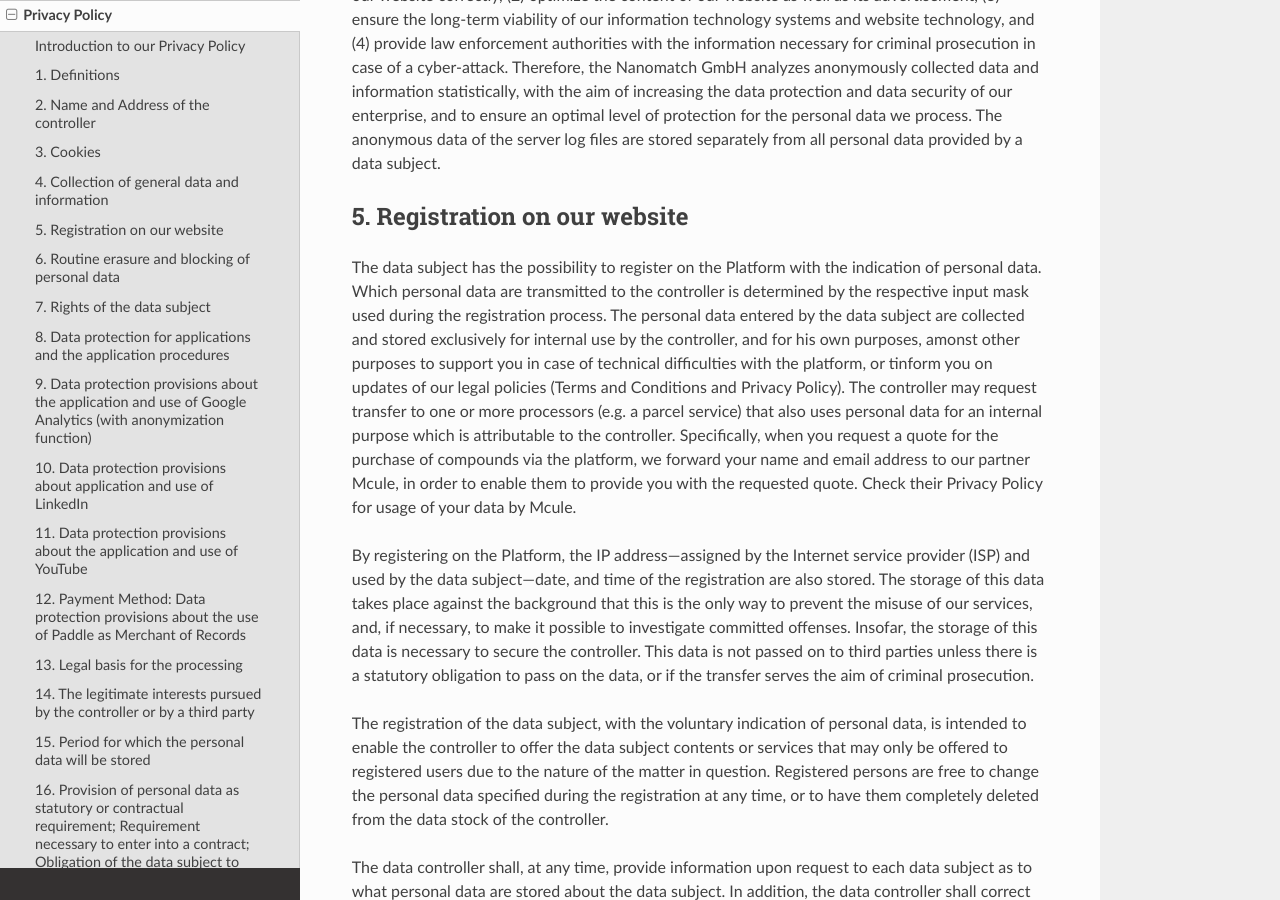
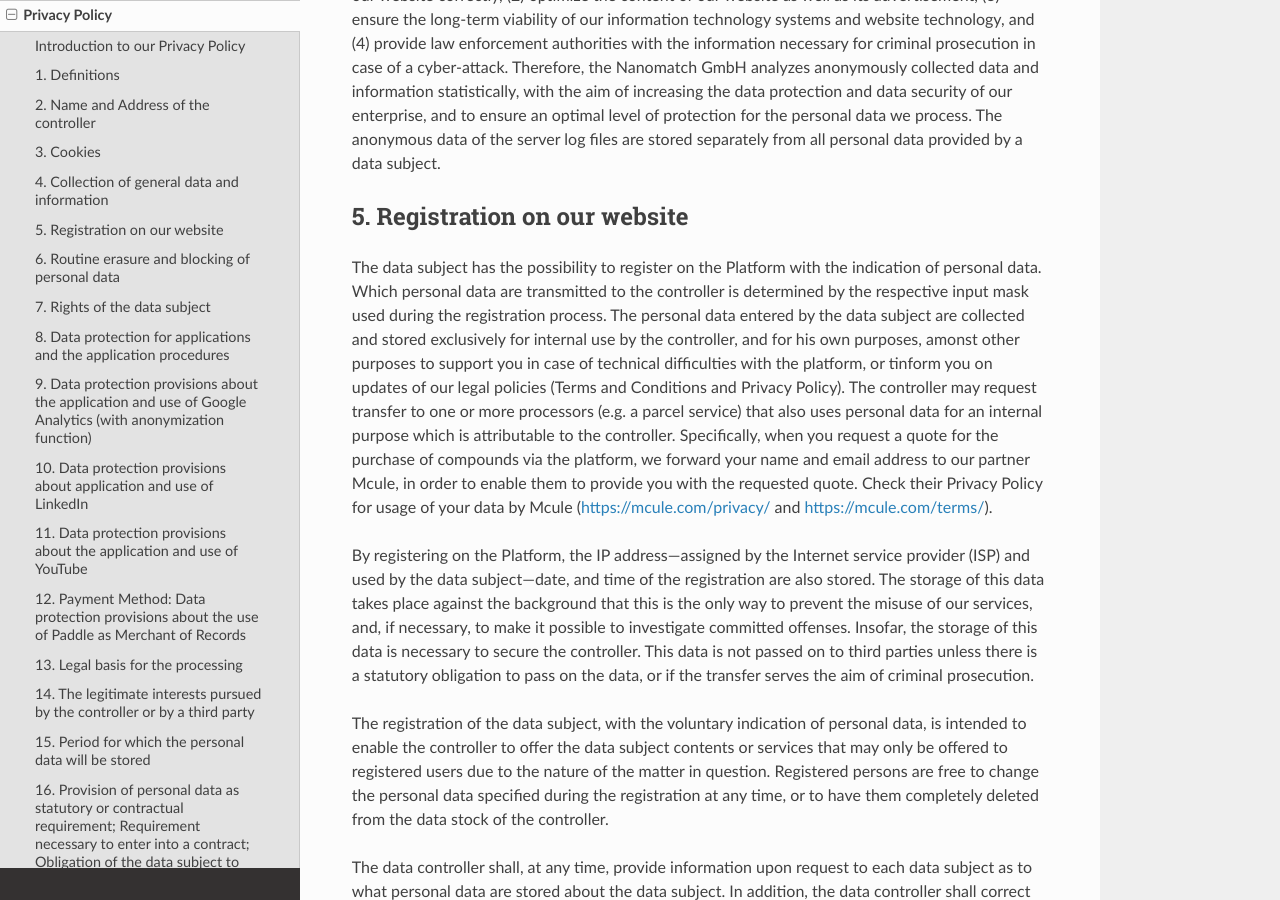
Before and after one commit to diadem-platform/diadem-docs, a Sphinx documentation site: the page built from docs/source/legal/PrivacyPolicy.rst, in a window 1280 px wide and 900 px high, scrolled down 3408 px. Built offline with Sphinx 7.4.7 and the Read the Docs theme 2.0.0, drawn with Linux system fonts in a browser that asks for light colours.

Commit message:
included links to Mcule

```diff
--- a/docs/source/legal/PrivacyPolicy.rst
+++ b/docs/source/legal/PrivacyPolicy.rst
@@ -67,7 +67,7 @@
 
 5. Registration on our website
 ================================
-The data subject has the possibility to register on the Platform with the indication of personal data. Which personal data are transmitted to the controller is determined by the respective input mask used during the registration process. The personal data entered by the data subject are collected and stored exclusively for internal use by the controller, and for his own purposes, amonst other purposes to support you in case of technical difficulties with the platform, or tinform you on updates of our legal policies (Terms and Conditions and Privacy Policy). The controller may request transfer to one or more processors (e.g. a parcel service) that also uses personal data for an internal purpose which is attributable to the controller. Specifically, when you request a quote for the purchase of compounds via the platform, we forward your name and email address to our partner Mcule, in order to enable them to provide you with the requested quote. Check their Privacy Policy for usage of your data by Mcule.
+The data subject has the possibility to register on the Platform with the indication of personal data. Which personal data are transmitted to the controller is determined by the respective input mask used during the registration process. The personal data entered by the data subject are collected and stored exclusively for internal use by the controller, and for his own purposes, amonst other purposes to support you in case of technical difficulties with the platform, or tinform you on updates of our legal policies (Terms and Conditions and Privacy Policy). The controller may request transfer to one or more processors (e.g. a parcel service) that also uses personal data for an internal purpose which is attributable to the controller. Specifically, when you request a quote for the purchase of compounds via the platform, we forward your name and email address to our partner Mcule, in order to enable them to provide you with the requested quote. Check their Privacy Policy for usage of your data by Mcule (https://mcule.com/privacy/ and https://mcule.com/terms/).
 
 By registering on the Platform, the IP address—assigned by the Internet service provider (ISP) and used by the data subject—date, and time of the registration are also stored. The storage of this data takes place against the background that this is the only way to prevent the misuse of our services, and, if necessary, to make it possible to investigate committed offenses. Insofar, the storage of this data is necessary to secure the controller. This data is not passed on to third parties unless there is a statutory obligation to pass on the data, or if the transfer serves the aim of criminal prosecution.
 
```
